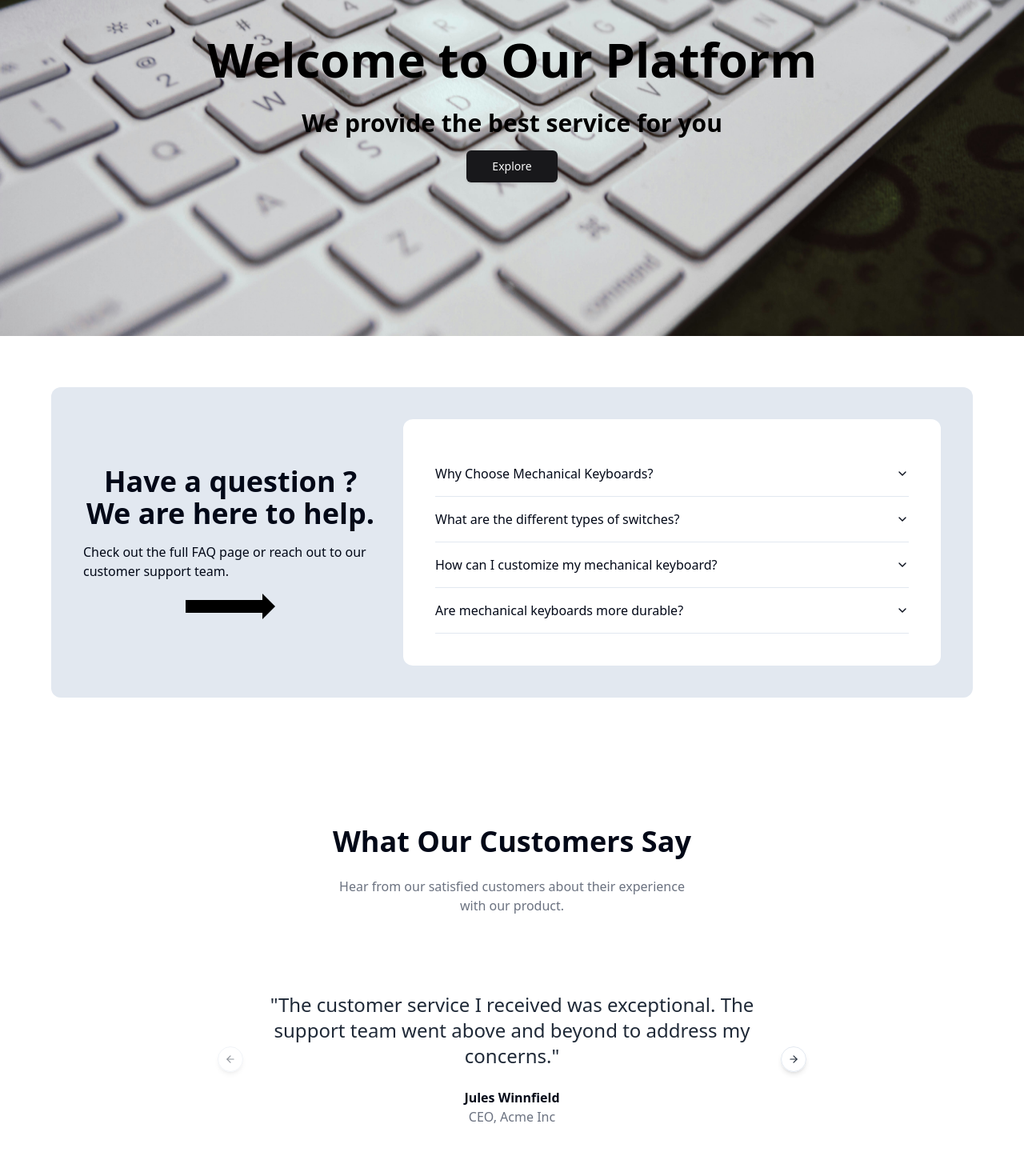
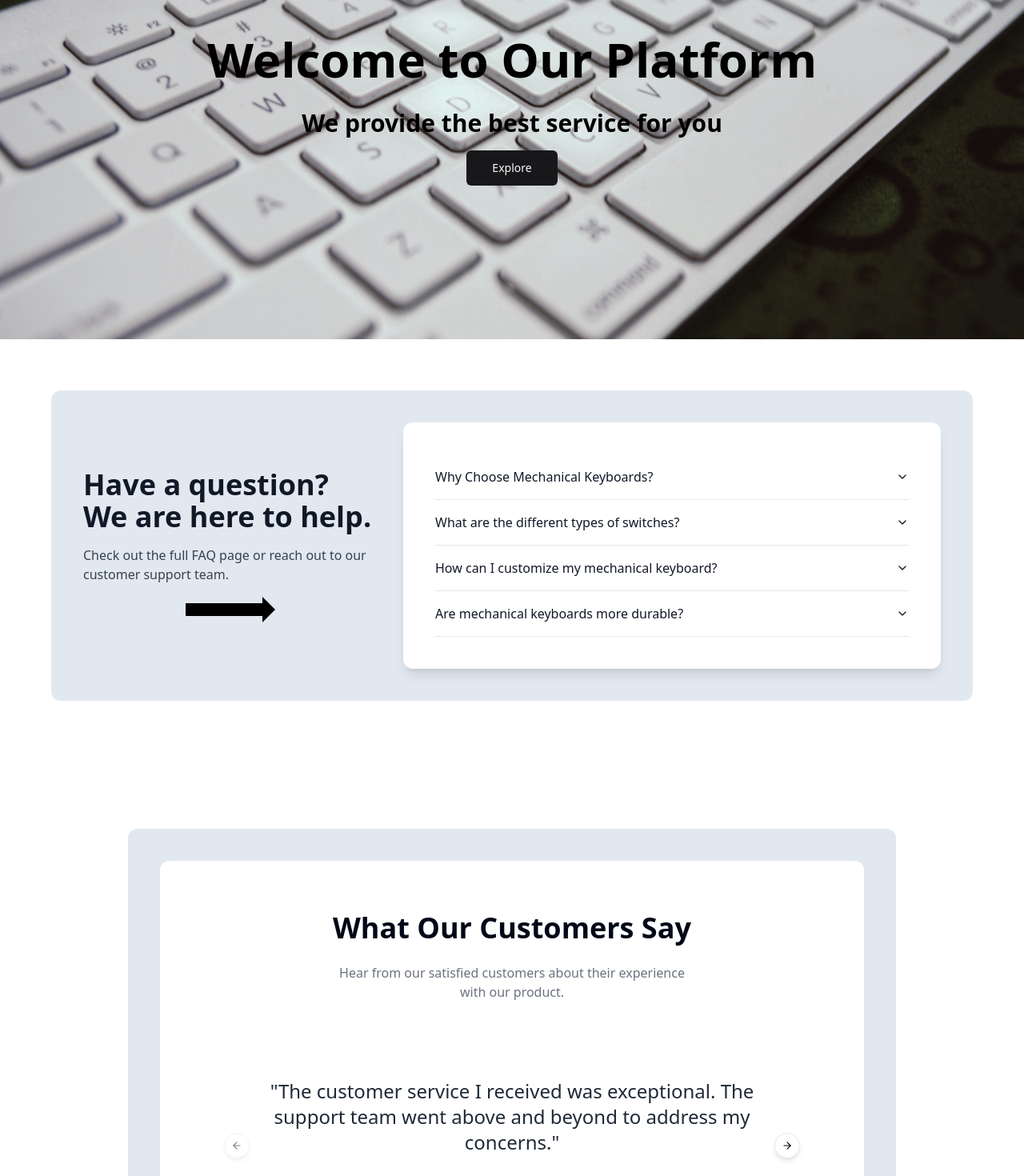
Before and after one commit to sattamap/mechkeys-client, a React (Vite) app: page / in a window 1280 px wide. Shown: the part 260-1730 px from the top of the page at 80% size. Built offline with nearby package versions, Linux system fonts and the light colour scheme; no server answers.

Commit message:
Modify bg color in HomeComponents

```diff
--- a/src/components/HomeComponents/Accordion.tsx
+++ b/src/components/HomeComponents/Accordion.tsx
@@ -10,8 +10,8 @@ const AccordionComponent: React.FC = () => {
   return (
     <div className="flex flex-col md:flex-row justify-center items-center gap-8 bg-slate-200 rounded-xl p-10 m-8 md:m-16">
       <div className="text-center md:text-left">
-        <p className='text-4xl font-bold text-center'>Have a question ? <br />We are here to help.</p>
-        <p className='text-base font-medium text-center md:text-left mt-4'>Check out the full FAQ page or reach out to our customer support team.</p>
+        <p className='text-4xl font-bold text-gray-900'>Have a question? <br />We are here to help.</p>
+        <p className='text-base font-medium text-gray-700 mt-4'>Check out the full FAQ page or reach out to our customer support team.</p>
         <div className="hidden md:flex items-center justify-center mt-4">
           <div className="h-4 w-6 md:w-12 lg:w-24 bg-black"></div>
           <div className="w-0 h-0
@@ -22,29 +22,29 @@ const AccordionComponent: React.FC = () => {
               lg:border-t-[16px] lg:border-b-[16px] lg:border-l-[16px]"></div>
         </div>
       </div>
-      <div className='bg-white p-6 md:p-10 rounded-xl w-full md:max-w-2xl'>
+      <div className='bg-white p-6 md:p-10 rounded-xl w-full md:max-w-2xl shadow-lg'>
         <Accordion type="single" collapsible className="w-full">
           <AccordionItem value="item-1">
-            <AccordionTrigger>Why Choose Mechanical Keyboards?</AccordionTrigger>
-            <AccordionContent>
+            <AccordionTrigger className="text-gray-900">Why Choose Mechanical Keyboards?</AccordionTrigger>
+            <AccordionContent className="text-gray-700">
               Mechanical keyboards offer a variety of benefits over standard membrane keyboards. They provide a more tactile and responsive typing experience, with each key press giving a satisfying feel and sound. They are also highly durable and customizable, allowing users to swap out keycaps and switches to suit their preferences.
             </AccordionContent>
           </AccordionItem>
           <AccordionItem value="item-2">
-            <AccordionTrigger>What are the different types of switches?</AccordionTrigger>
-            <AccordionContent>
+            <AccordionTrigger className="text-gray-900">What are the different types of switches?</AccordionTrigger>
+            <AccordionContent className="text-gray-700">
               Mechanical keyboards come with various types of switches, such as linear, tactile, and clicky. Each type offers a different feel and sound, catering to different typing and gaming preferences.
             </AccordionContent>
           </AccordionItem>
           <AccordionItem value="item-3">
-            <AccordionTrigger>How can I customize my mechanical keyboard?</AccordionTrigger>
-            <AccordionContent>
+            <AccordionTrigger className="text-gray-900">How can I customize my mechanical keyboard?</AccordionTrigger>
+            <AccordionContent className="text-gray-700">
               Customizing a mechanical keyboard can involve changing keycaps, switches, and even the case. Many enthusiasts also add custom lighting, artisan keycaps, and other unique modifications to personalize their keyboards.
             </AccordionContent>
           </AccordionItem>
           <AccordionItem value="item-4">
-            <AccordionTrigger>Are mechanical keyboards more durable?</AccordionTrigger>
-            <AccordionContent>
+            <AccordionTrigger className="text-gray-900">Are mechanical keyboards more durable?</AccordionTrigger>
+            <AccordionContent className="text-gray-700">
               Yes, mechanical keyboards are generally more durable than membrane keyboards. They are designed to withstand millions of key presses, making them a long-lasting choice for heavy typists and gamers.
             </AccordionContent>
           </AccordionItem>
--- a/src/components/HomeComponents/Hero.tsx
+++ b/src/components/HomeComponents/Hero.tsx
@@ -1,6 +1,7 @@
 import React from 'react';
 import { Link } from 'react-router-dom';
-import kbd from '../../assets/images/kbd-3.jpg'
+import kbd from '../../assets/images/kbd-3.jpg';
+import { Button } from '@/components/ui/button';
 
 interface HeroProps {}
 
@@ -12,15 +13,20 @@ const Hero: React.FC<HeroProps> = () => {
     >
       <div className="container mx-auto px-4 md:px-6 py-20 md:py-32 lg:py-48">
         <div className="flex flex-col items-center justify-center text-center space-y-4">
-          <h1 className="text-6xl md:text-5xl lg:text-6xl font-extrabold   text-black p-4">
+          <h1 className="text-6xl md:text-5xl lg:text-6xl font-extrabold text-black p-4 animate-fade-in-up">
             Welcome to Our Platform
           </h1>
-          <p className="text-xl md:text-2xl lg:text-3xl text-black font-bold">We provide the best service for you</p>
-          <Link
-            to="#"
-            className="inline-flex h-10 items-center justify-center rounded-md bg-zinc-900 px-8 text-sm font-medium text-zinc-50 shadow transition-colors hover:bg-zinc-900/90 focus-visible:outline-none focus-visible:ring-1 focus-visible:ring-zinc-950 disabled:pointer-events-none disabled:opacity-50 dark:bg-zinc-50 dark:text-zinc-900 dark:hover:bg-zinc-50/90 dark:focus-visible:ring-zinc-300"
-          >
-            Explore
+          <p className="text-xl md:text-2xl lg:text-3xl text-black font-bold animate-fade-in-up delay-1s">
+            We provide the best service for you
+          </p>
+          <Link to="products">
+            <Button
+              variant="default"
+              size="lg"
+              className="bg-zinc-900 text-zinc-50 hover:bg-zinc-900/90 animate-fade-in-up delay-2s"
+            >
+              Explore
+            </Button>
           </Link>
         </div>
       </div>
--- a/src/components/HomeComponents/Testimonials.tsx
+++ b/src/components/HomeComponents/Testimonials.tsx
@@ -3,8 +3,8 @@ import { Carousel, CarouselContent, CarouselItem, CarouselPrevious, CarouselNext
 
 const Testimonials: React.FC = () => {
   return (
-    <section className="py-12 md:py-24">
-      <div className="container">
+    <section className=" bg-slate-200 rounded-xl p-10 m-20 md:m-40">
+      <div className="container  bg-white p-16 rounded-xl">
         <div className="flex flex-col items-center justify-center">
           <h2 className="mb-6 text-3xl font-bold md:text-4xl">What Our Customers Say</h2>
           <p className="mb-12 max-w-md text-center text-gray-500 dark:text-gray-400">
@@ -46,11 +46,11 @@ const Testimonials: React.FC = () => {
                 </div>
               </CarouselItem>
             </CarouselContent>
-            <CarouselPrevious className="absolute left-4 top-1/2 -translate-y-1/2 rounded-full bg-white/50 p-2 text-gray-800 shadow-md transition-colors hover:bg-white dark:bg-gray-950/50 dark:text-gray-200 dark:hover:bg-gray-950">
-              <ChevronLeftIcon className="h-6 w-6" />
+            <CarouselPrevious className="absolute left-4 top-1/2 -translate-y-1/2 rounded-full bg-white/50 p-2 text-black shadow-md transition-colors hover:bg-white dark:bg-gray-950/50 dark:text-gray-200 dark:hover:bg-gray-950">
+              <ChevronLeftIcon className="h-8 w-8" />
             </CarouselPrevious>
-            <CarouselNext className="absolute right-4 top-1/2 -translate-y-1/2 rounded-full bg-white/50 p-2 text-gray-800 shadow-md transition-colors hover:bg-white dark:bg-gray-950/50 dark:text-gray-200 dark:hover:bg-gray-950">
-              <ChevronRightIcon className="h-6 w-6" />
+            <CarouselNext className="absolute right-4 top-1/2 -translate-y-1/2 rounded-full bg-white/50 p-2 text-black shadow-md transition-colors hover:bg-white dark:bg-gray-950/50 dark:text-gray-200 dark:hover:bg-gray-950">
+              <ChevronRightIcon className="h-8 w-8" />
             </CarouselNext>
           </Carousel>
         </div>
--- a/src/index.css
+++ b/src/index.css
@@ -67,3 +67,26 @@
       @apply bg-background text-foreground;
     }
   }
+
+  @keyframes fadeInUp {
+    from {
+      opacity: 0;
+      transform: translate3d(0, 40px, 0);
+    }
+    to {
+      opacity: 1;
+      transform: none;
+    }
+  }
+
+  .animate-fade-in-up {
+    animation: fadeInUp 1s ease-out forwards;
+  }
+
+  .animate-fade-in-up.delay-1s {
+    animation-delay: 1s;
+  }
+
+  .animate-fade-in-up.delay-2s {
+    animation-delay: 2s;
+  }
```
